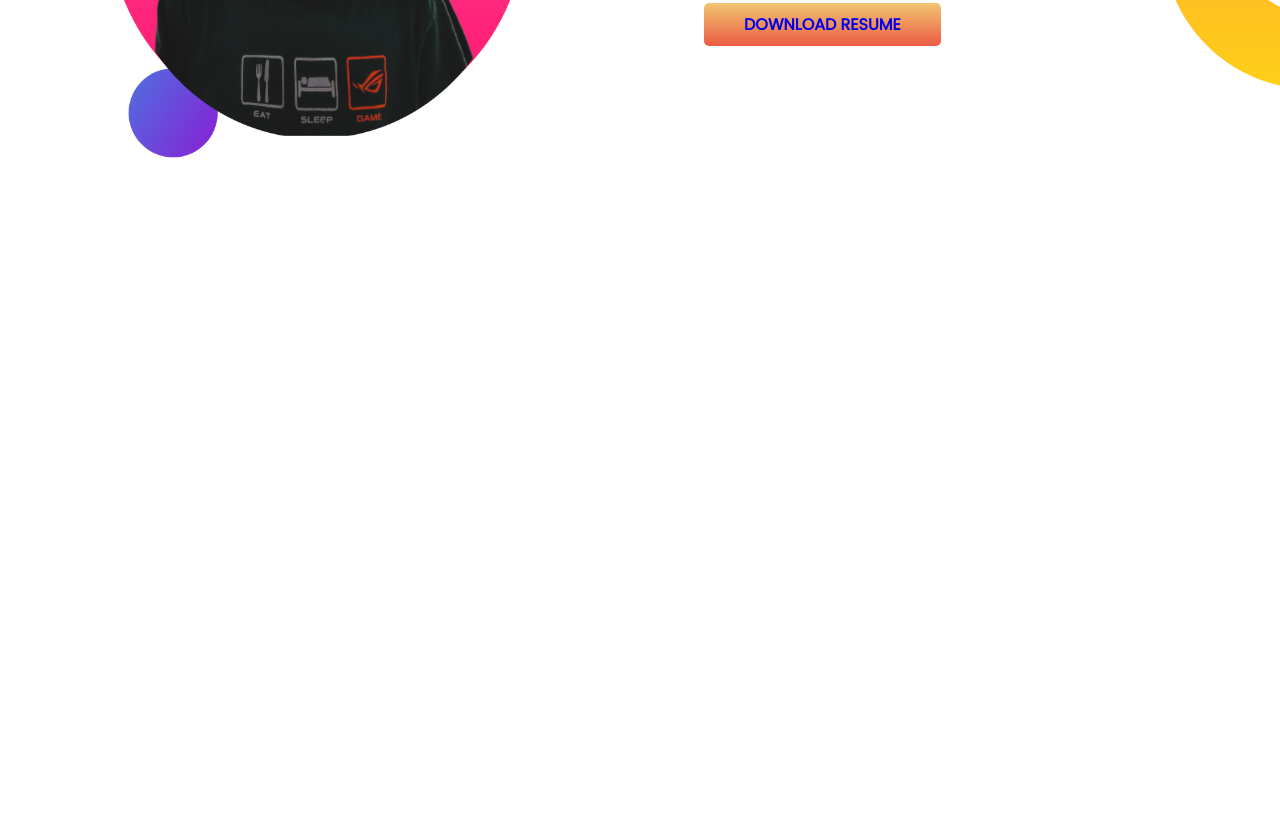
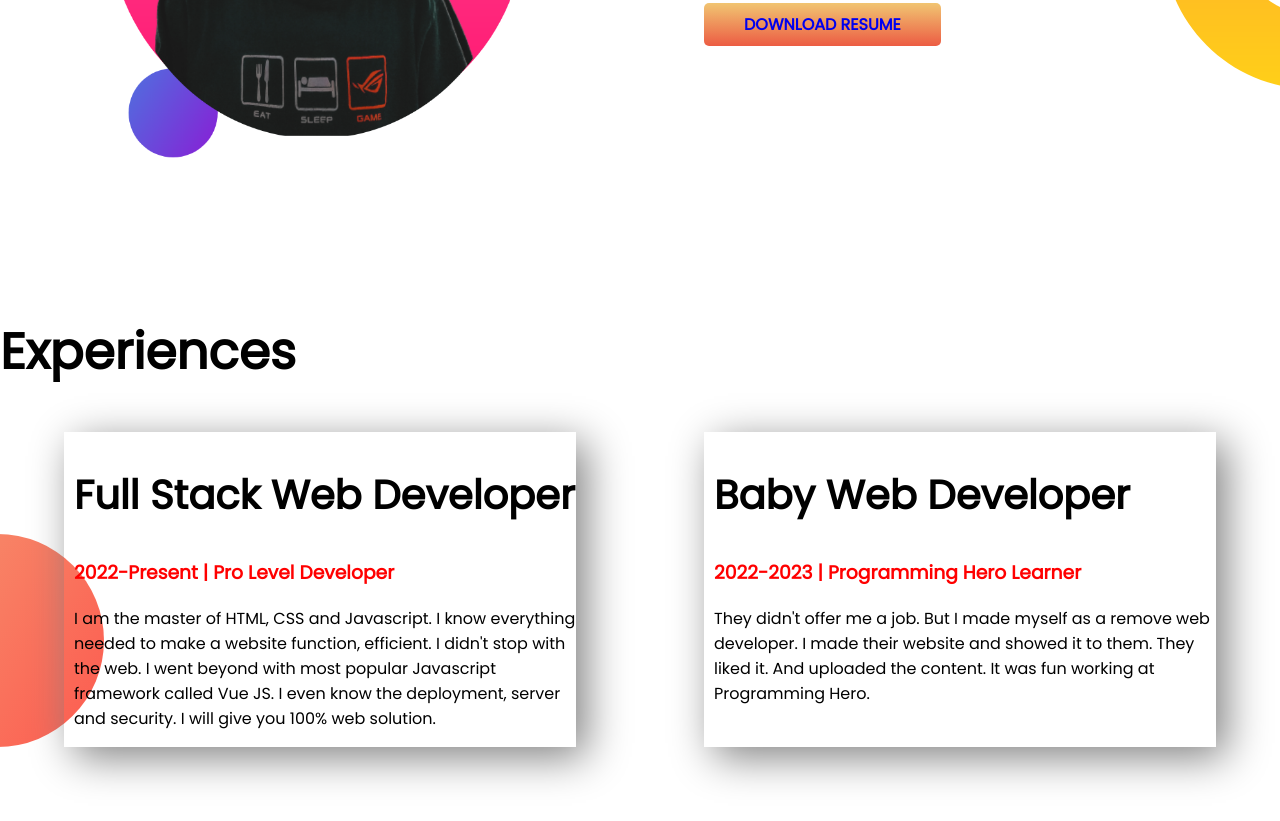
Before and after one commit to mohsineli/developer.portfulio, a plain HTML site: page index.html in a window 1280 px wide. Shown: the part 899-1720 px from the top of the page. Before the commit the page ends 1214 px from the top, so only its background shows below. Drawn offline with Linux system fonts and the light colour scheme.

Commit message:
add somthing new

```diff
--- a/index.html
+++ b/index.html
@@ -13,7 +13,7 @@
 </head>
 
 <body>
-    <section class="top-banner">
+    <section class="top-banner flexible-container">
         <div class="half-width">
             <h1>Welcome to</h1>
             <h1 class="pop">Mohsin Eli World!</h1>
@@ -29,7 +29,7 @@
 
         <div class="half-width"><img src="images/mohin.png" alt="a man "></div>
     </section>
-    <section class="middle-banner">
+    <section class="middle-banner flexible-container">
         <div class="half-width"><img src="images/mohsin.2.o.png" alt="a man"></div>
         <div class="half-width">
             <h1>Dream Big</h1>
@@ -40,6 +40,27 @@
 
         </div>
     </section>
+    <section class="experiences-area">
+        <h1>Experiences</h1>
+        <div class="flexible-container">
+            <div class="exp-box">
+                <h1 class="resize-font">Full Stack Web Developer</h1>
+                <h3 class="color-h3-tag">2022-Present | Pro Level Developer</h3>
+                <p>I am the master of HTML, CSS and Javascript. I know everything needed to make a website function,
+                    efficient. I didn't stop with the web. I went beyond with most popular Javascript framework called
+                    Vue
+                    JS. I even know the deployment, server and security. I will give you 100% web solution.</p>
+            </div>
+            <div class="exp-box">
+                <h1 class="resize-font">Baby Web Developer</h1>
+                <h3 class="color-h3-tag">2022-2023 | Programming Hero Learner</h3>
+                <p>They didn't offer me a job. But I made myself as a remove web developer. I made their website and
+                    showed
+                    it to them. They liked it. And uploaded the content. It was fun working at Programming Hero.</p>
+
+            </div>
+        </div>
+    </section>
 
 </body>
 
--- a/style.css
+++ b/style.css
@@ -12,7 +12,7 @@ h1 {
     color: orange;
 }
 
-section {
+.flexible-container {
     display: flex;
     margin-bottom: 150px;
 }
@@ -45,3 +45,25 @@ section {
     background-position: right;
 
 }
+
+.color-h3-tag {
+    color: red;
+}
+
+.resize-font {
+    font-size: 40px;
+}
+
+.exp-box {
+    width: 40%;
+    margin-left: 5%;
+    margin-right: 5%;
+    padding-left: 10px;
+    box-shadow: 10px 10px 40px gray;
+}
+
+.experiences-area {
+    background-image: url(images/exp-bg.png);
+    background-repeat: no-repeat;
+    background-position: left bottom;
+}
```
